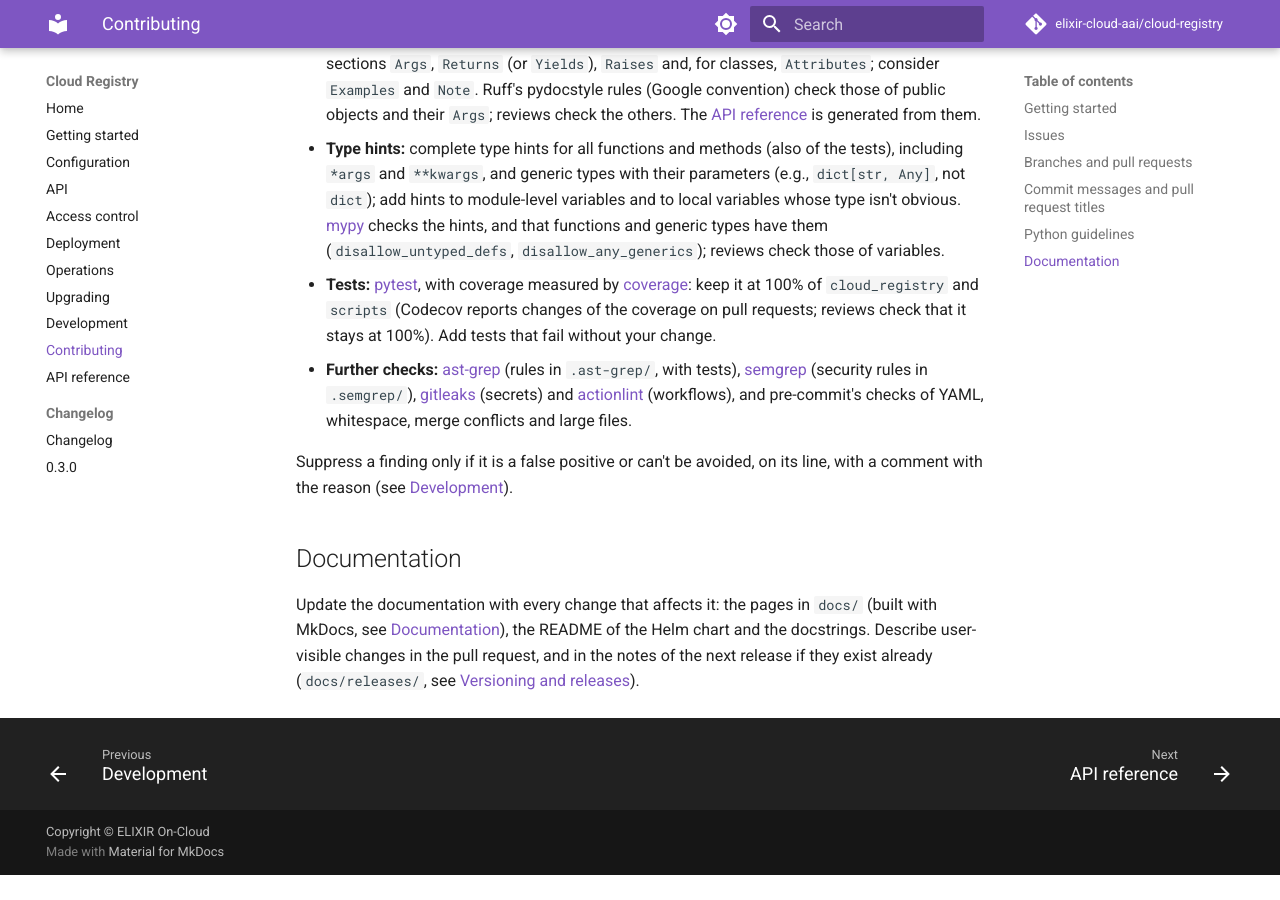
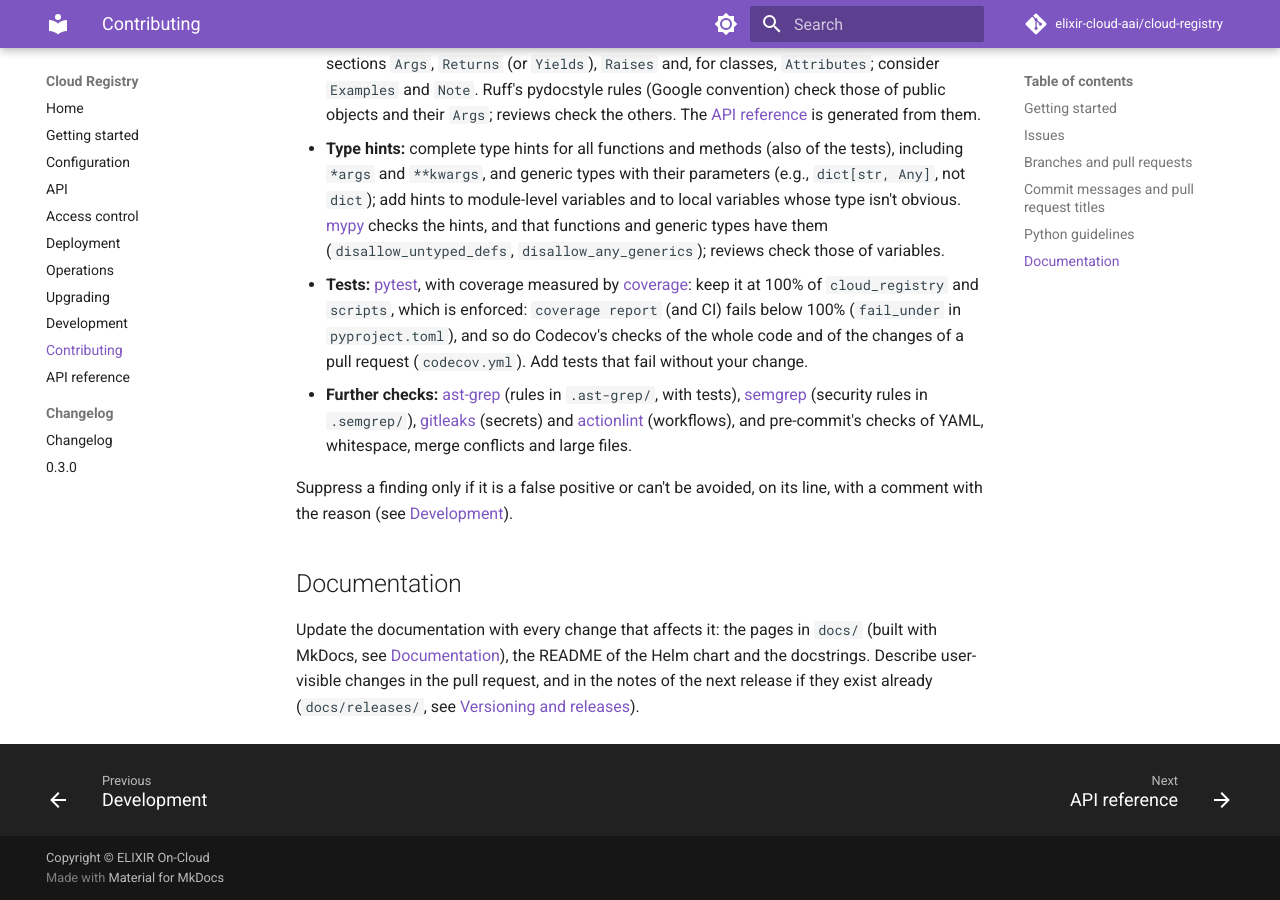
Before and after one commit to elixir-cloud-aai/cloud-registry, an MkDocs documentation site: the page built from docs/contributing.md, in a window 1280 px wide and 900 px high, scrolled down 2987 px. Built offline with MkDocs 1.6.1 and Material for MkDocs 9.7.7, drawn with Linux system fonts in a browser that asks for light colours; comment, search, counter and statistics services are not loaded; before the commit the page ends 3862 px from its top, so only the background shows below that; some of the changed text lies outside the part shown.

Commit message:
test: enforce 100% coverage (#163)
* test: enforce 100% coverage

Set fail_under = 100, so that coverage report and coverage xml (CI) fail
below 100%, and add a codecov.yml with project and patch targets of
100%. Describe the enforcement in the contributing guide.

Co-Authored-By: Claude Opus 5.5 <noreply@anthropic.com>

* chore: remove the PR template

Templates will come from an organization-wide .github repository, which
repository templates would override. The contributing guide now says
what a pull request describes instead of linking the template.

Co-Authored-By: Claude Opus 5.5 <noreply@anthropic.com>

---------

Co-authored-by: Claude Opus 5.5 <noreply@anthropic.com>

```diff
--- a/docs/contributing.md
+++ b/docs/contributing.md
@@ -54,8 +54,8 @@ releases](development.md#versioning-and-releases)).
 1. Create a feature branch from an up-to-date `dev`, named after the type and
    topic of the change, e.g., `fix/<topic>` or `docs/<topic>`.
 2. Commit your changes, push the branch and open a pull request against `dev`
-   that closes the issue (`Closes #<issue>`), following the [pull request
-   template](https://github.com/elixir-cloud-aai/cloud-registry/blob/dev/PULL_REQUEST_TEMPLATE.md).
+   that closes the issue (`Closes #<issue>`) and says what changes, why, and
+   how you tested it.
 3. Request a review: every change is reviewed by at least one other person.
    Address the comments by pushing further commits (there may be several
    rounds).
@@ -136,9 +136,10 @@ checked in reviews.
   `disallow_any_generics`); reviews check those of variables.
 - **Tests:** [pytest](https://docs.pytest.org/), with coverage measured by
   [coverage](https://coverage.readthedocs.io/): keep it at 100% of
-  `cloud_registry` and `scripts` (Codecov reports changes of the coverage on
-  pull requests; reviews check that it stays at 100%). Add tests that fail
-  without your change.
+  `cloud_registry` and `scripts`, which is enforced: `coverage report` (and
+  CI) fails below 100% (`fail_under` in `pyproject.toml`), and so do
+  Codecov's checks of the whole code and of the changes of a pull request
+  (`codecov.yml`). Add tests that fail without your change.
 - **Further checks:** [ast-grep](https://ast-grep.github.io/) (rules in
   `.ast-grep/`, with tests), [semgrep](https://semgrep.dev/) (security rules
   in `.semgrep/`), [gitleaks](https://github.com/gitleaks/gitleaks) (secrets)
--- a/pyproject.toml
+++ b/pyproject.toml
@@ -74,6 +74,9 @@ source = ["cloud_registry", "scripts"]
 
 [tool.coverage.report]
 exclude_also = ['if __name__ == "__main__":']
+# `coverage report` and `coverage xml` (CI) fail below 100%; Codecov's
+# targets are the same (`codecov.yml`)
+fail_under = 100
 
 [project]
 name ="cloud-registry"
```
Also changed, not shown: PULL_REQUEST_TEMPLATE.md (deleted, +0 -26 lines), codecov.yml (added, +11 -0 lines).
